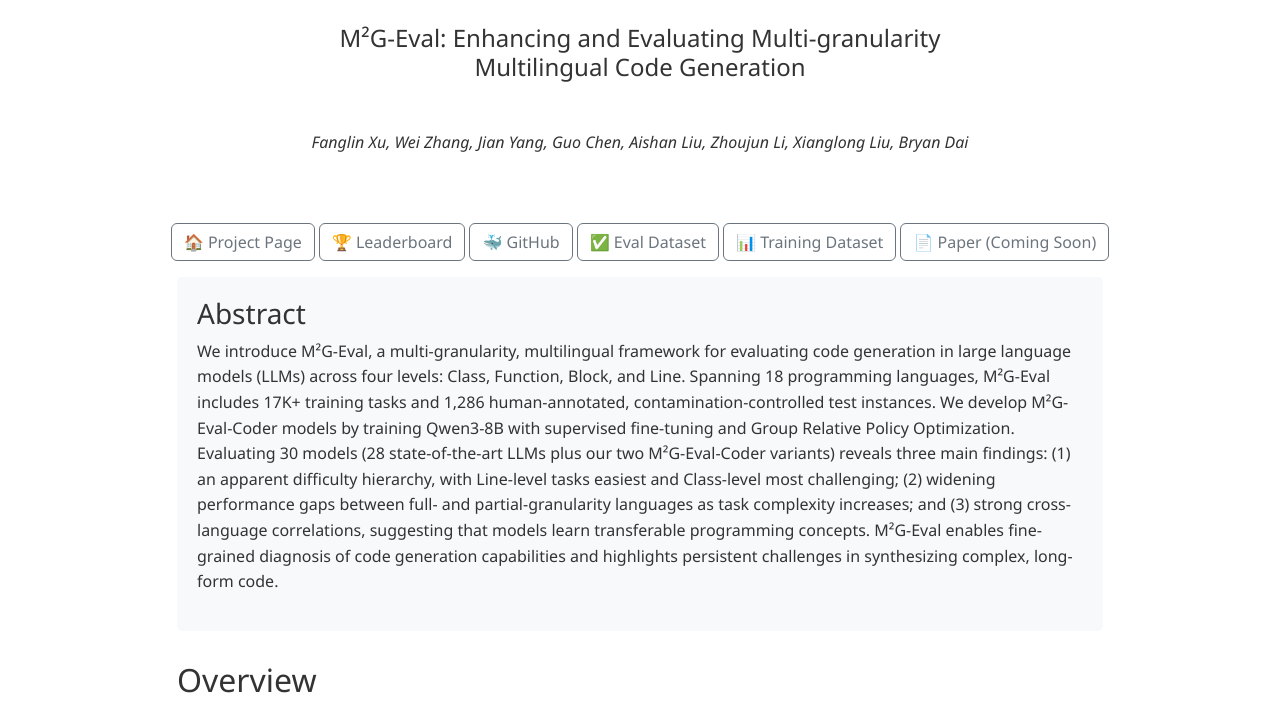
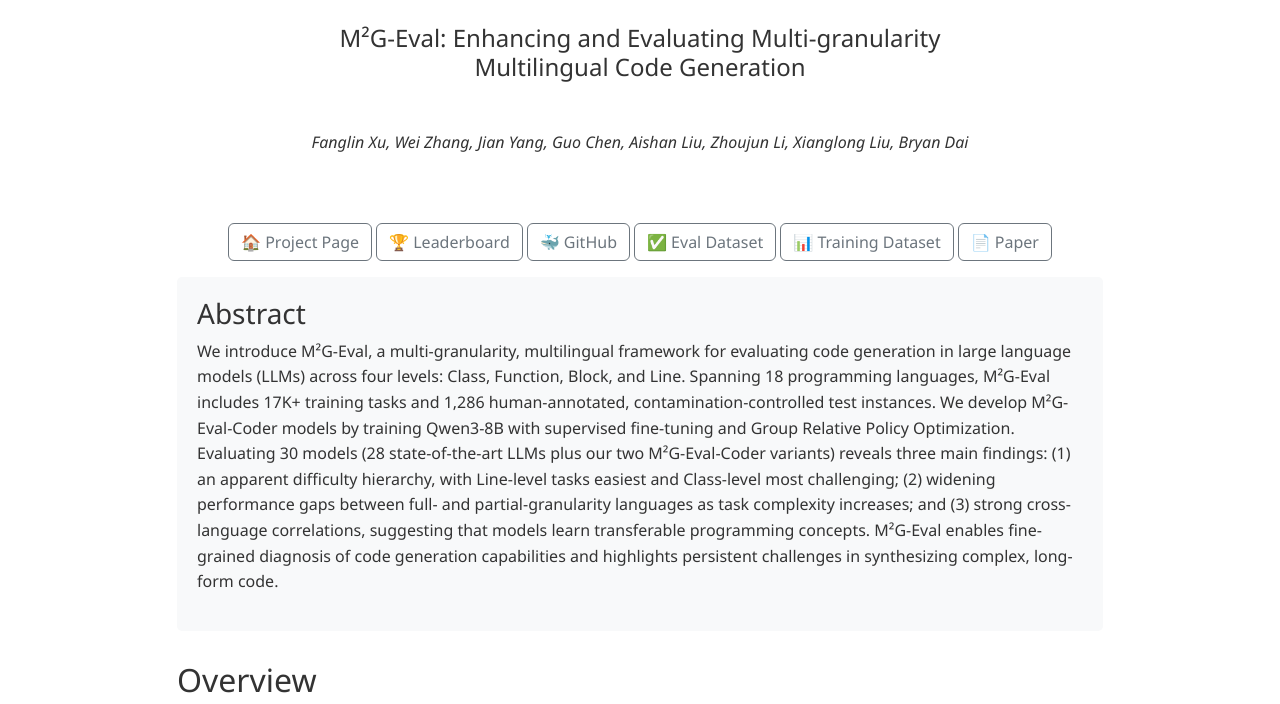
Before and after one commit to LiveRepoReflection/m2geval.github.io, a plain HTML site: page home.html in a window 1280 px wide. Shown: the part 84-788 px from the top of the page. Drawn offline with nearby package versions, Linux system fonts and the light colour scheme.

Commit message:
update paper url

```diff
--- a/home.html
+++ b/home.html
@@ -94,7 +94,7 @@
             <a href="https://github.com/LiveRepoReflection/m2geval-project" class="btn btn-outline-secondary">🐳 GitHub</a>
             <a href="https://huggingface.co/datasets/Tswatery/m2geval" class="btn btn-outline-secondary">✅ Eval Dataset</a>
             <a href="https://huggingface.co/datasets/Tswatery/m2geval-instruction" class="btn btn-outline-secondary">📊 Training Dataset</a>
-            <a href="#" class="btn btn-outline-secondary">📄 Paper (Coming Soon)</a>
+            <a href="https://arxiv.org/abs/2512.22628" class="btn btn-outline-secondary">📄 Paper</a>
         </div>
 
         <div class="row">
```
